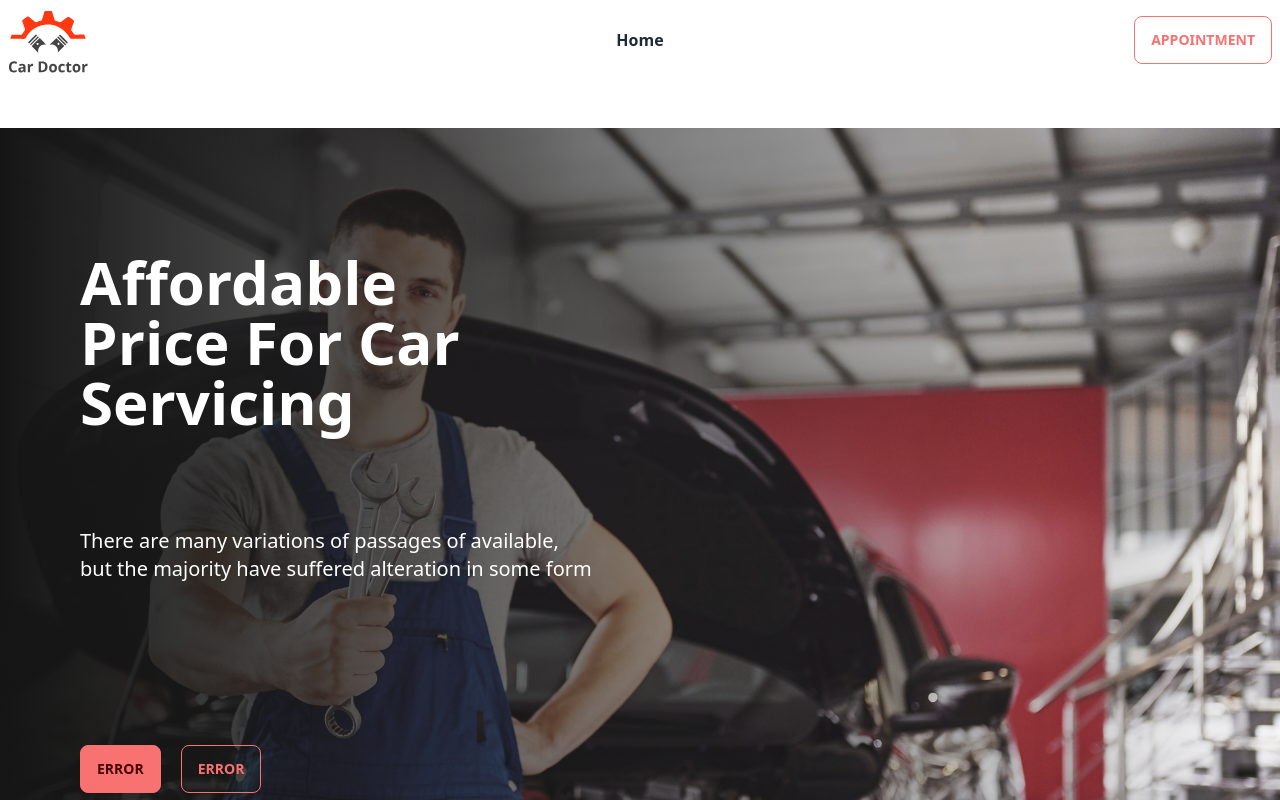
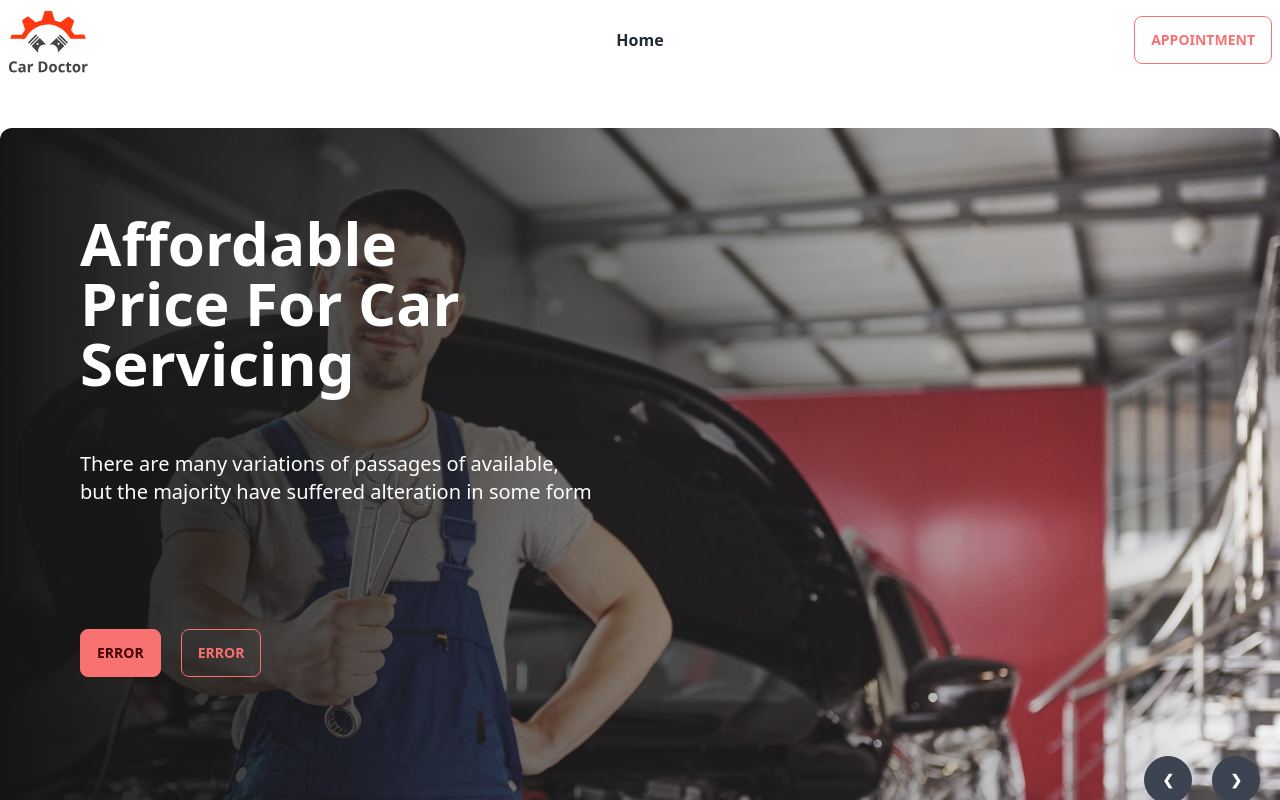
Before and after one commit to Mezan2002/genius_car_client_by_mezan, a React (Create React App) app: page / in a window 1280 px wide. Shown: the top 800 px of the page. Built offline with nearby package versions, Linux system fonts and the light colour scheme; the HTML template or start-up script is replaced by a standard one.

Commit message:
Slider Done

```diff
--- a/src/Pages/Home/Banner/Banner.js
+++ b/src/Pages/Home/Banner/Banner.js
@@ -5,7 +5,6 @@ import bannerImage3 from "../../../assets/images/banner/3.jpg";
 import bannerImage4 from "../../../assets/images/banner/4.jpg";
 import bannerImage5 from "../../../assets/images/banner/5.jpg";
 import bannerImage6 from "../../../assets/images/banner/6.jpg";
-import "./Banner.css";
 import SliderItems from "./SliderItems/SliderItems";
 const Banner = () => {
   const carouselData = [
@@ -47,7 +46,7 @@ const Banner = () => {
     },
   ];
   return (
-    <div className="carousel w-full">
+    <div className="carousel w-full rounded-xl my-10">
       {carouselData.map((carousel) => (
         <SliderItems key={carousel.id} carousel={carousel}></SliderItems>
       ))}
--- a/src/Pages/Home/Banner/SliderItems/SliderItems.js
+++ b/src/Pages/Home/Banner/SliderItems/SliderItems.js
@@ -1,9 +1,9 @@
 import React from "react";
-
+import "./SliderItems.css";
 const SliderItems = ({ carousel }) => {
   const { image, id, pre, next } = carousel;
   return (
-    <div id={`slide${id}`} className="carousel-item relative w-full">
+    <div id={`slide${id}`} className="carousel-item relative w-full h-[700px]">
       <div className="carouselImage">
         <img src={image} alt="" className="w-full" />
       </div>
```
Also changed, not shown: src/Pages/Home/About/About.js (added), src/Pages/Home/Banner/SliderItems/SliderItems.css (renamed from src/Pages/Home/Banner/Banner.css).
